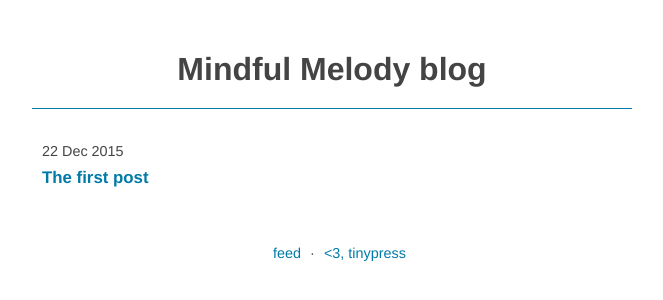
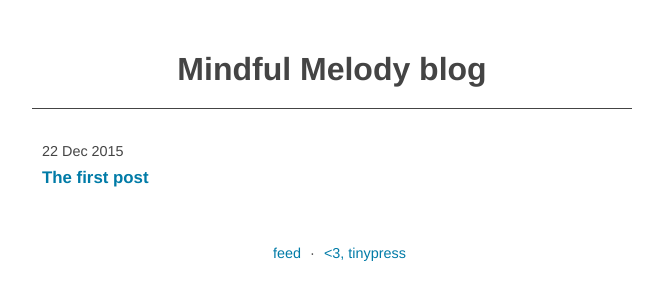
Before and after one commit to Tony-Saijo/Tony-Saijo.github.io, a Jekyll site: the page built from index.html, in a window 1280 px wide. Shown: the top 300 px of the page, without its empty margins (308-971 px from the left). Built offline with Jekyll 4.4.1, drawn with Linux system fonts in a browser that asks for light colours; the list of posts is cut into pages by our own code.

Commit message:
Update style.css

```diff
--- a/assets/css/style.css
+++ b/assets/css/style.css
@@ -38,7 +38,7 @@ header{
     font-family: Helvetica, sans-serif;
     margin: 10px 0;
     padding: 20px;
-    border-bottom: 1px solid #007BA7;
+    border-bottom: 1px solid #444;
     text-align: center;
 }
 header h1{
```
